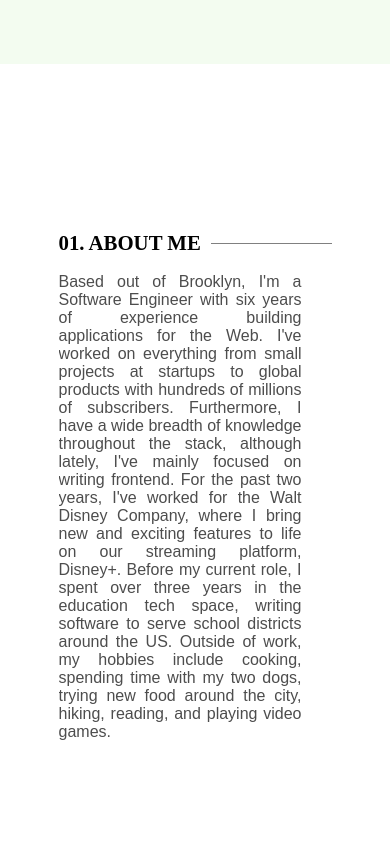
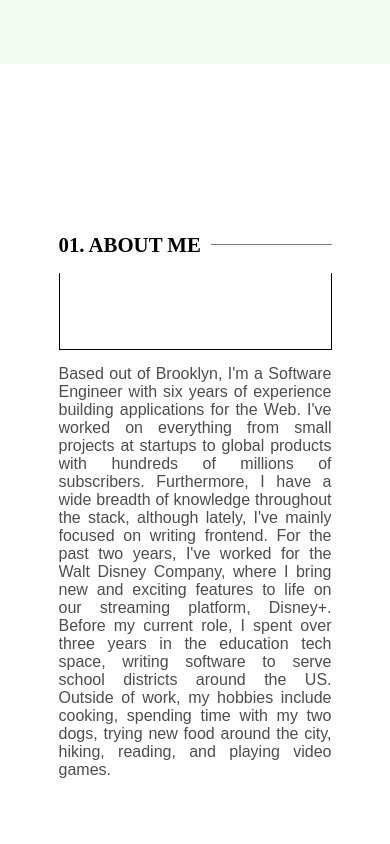
Before and after one commit to nicolekistler/personal-site-2022, a React (Create React App) app: page / in a window 390 px wide. Shown: the part 780-1624 px from the top of the page. Built offline with nearby package versions, Linux system fonts and the light colour scheme; a web font is replaced by a local one.

Commit message:
More mobile responsiveness changes

```diff
--- a/src/components/About/index.jsx
+++ b/src/components/About/index.jsx
@@ -11,7 +11,11 @@ const Wrapper = styled.div`
     justify-content: center;
     max-width: 70%;
     margin: auto;
-    max-height: 90vh;
+    height: 60vh;
+
+    @media (min-width: ${breakpoints.m}px) {
+        max-height: 90vh;
+    }
 `;
 
 const Heading = styled.div`
@@ -30,27 +34,35 @@ const InnerWrapper = styled.div`
     word-wrap: break-word;
     display: flex;
     flex-direction: column-reverse;
+    height: inherit;
+    overflow-y: auto;
 
-    @media (min-width: ${breakpoints.s}px) {
+    @media (min-width: ${breakpoints.m}px) {
         flex-direction: row;
     }
 
 `;
 
 const BodyWrapper = styled.div`
-    max-width: 500px;
-    margin-right: 30px;
+
+    @media (min-width: ${breakpoints.m}px) {
+        margin-right: 30px;
+        max-width: 500px;
+    }
 `;
 
 const Portrait = styled.div`
+    display: block;
     border: 1px solid black;
-    visibility: hidden;
+    height: 200px;
+    width: 100%;
+    margin-top: 20px;
+    margin-bottom: 15px;
 
-    @media (min-width: ${breakpoints.s}px) {
+    @media (min-width: ${breakpoints.m}px) {
         height: 325px;
         width: 325px;
         margin: 0;
-        visibility: visible
     }
 `;
 
@@ -65,15 +77,16 @@ Outside of work, my hobbies include cooking, spending time with my two dogs, try
 const About = () => {
     const content =
         <>
-            <Heading>
-                <SectionTitle>01. ABOUT ME</SectionTitle>
+            <Heading name="heading">
+                <SectionTitle name="section-title">01. ABOUT ME</SectionTitle>
                 <Border/>
             </Heading>
-            <InnerWrapper>
-                <BodyWrapper>
+            <InnerWrapper name="inner-wrapper">
+                <BodyWrapper name="body-text">
                     <Description>{text}</Description>
                 </BodyWrapper>
-                <Portrait/>
+                <div><Portrait name="portrait"/></div>
+
             </InnerWrapper>
         </>
 
--- a/src/components/Contact/index.jsx
+++ b/src/components/Contact/index.jsx
@@ -7,16 +7,20 @@ import FadeWrapper from '../FadeWrapper';
 
 const Wrapper = styled.div`
     display: flex;
+    justify-content: center;
+    align-items: center;
+`;
+
+const TextWrapper = styled.div`
+    display: flex;
     flex-direction: column;
     justify-content: center;
     align-items: center;
     width: 60%;
     margin: auto;
-    // background-color: red;
 
     @media (min-width: ${breakpoints.m}px) {
         width: 40%;
-        // background-color: blue;
     }
 `;
 
@@ -58,7 +62,7 @@ In addition to reaching out about roles, feel free to get in touch about mentors
 const Contact = () => {
     const content =
         <>
-            <Wrapper>
+            <TextWrapper>
                 <Heading>
                     <Border/>
                     <SectionTitle>03. CONTACT</SectionTitle>
@@ -66,12 +70,14 @@ const Contact = () => {
                 </Heading>
                 <Description>{text}</Description>
                 <Button>Reach Out</Button>
-            </Wrapper>
+            </TextWrapper>
         </>;
 
     return (
         <section className='page-section' name='contact' style={{backgroundColor: colors.lavender}}>
-                <FadeWrapper contentToFade={content} customStyle={{ margin: 'auto'}}/>
+                <Wrapper>
+                    <FadeWrapper contentToFade={content}/>
+                </Wrapper>
         </section>
     );
 };
--- a/src/components/Experience/index.jsx
+++ b/src/components/Experience/index.jsx
@@ -20,6 +20,7 @@ const Wrapper = styled.div`
     margin: auto 20px auto 20px;
 
     @media (min-width: ${breakpoints.s}px) {
+        width: auto;
         margin: auto;
     }
 `;
@@ -28,13 +29,11 @@ const Heading = styled.div`
     display: flex;
     align-items: center;
     margin-bottom: 1.2rem;
-    width: 100%;
 `;
 
 const Border = styled.div`
     margin-left: 10px;
     border-bottom: .05px solid ${colors.mediumGrey};
-    // @TODO modify this for smaller dimensions
 
     @media (min-width: ${breakpoints.s}px) {
         width: 350px;
--- a/src/index.css
+++ b/src/index.css
@@ -21,13 +21,12 @@ body {
 }
 
 .fade-in-section {
-  width: auto;
-  height: auto;
+  width: inherit;
+  height: inherit;
   opacity: 0;
   visibility: hidden;
   transition: opacity 0.6s ease-out, transform 1.2s ease-out;
   will-change: opacity, visibility;
-  overflow: hidden;
 }
 
 .fade-in-section.is-visible {
```
